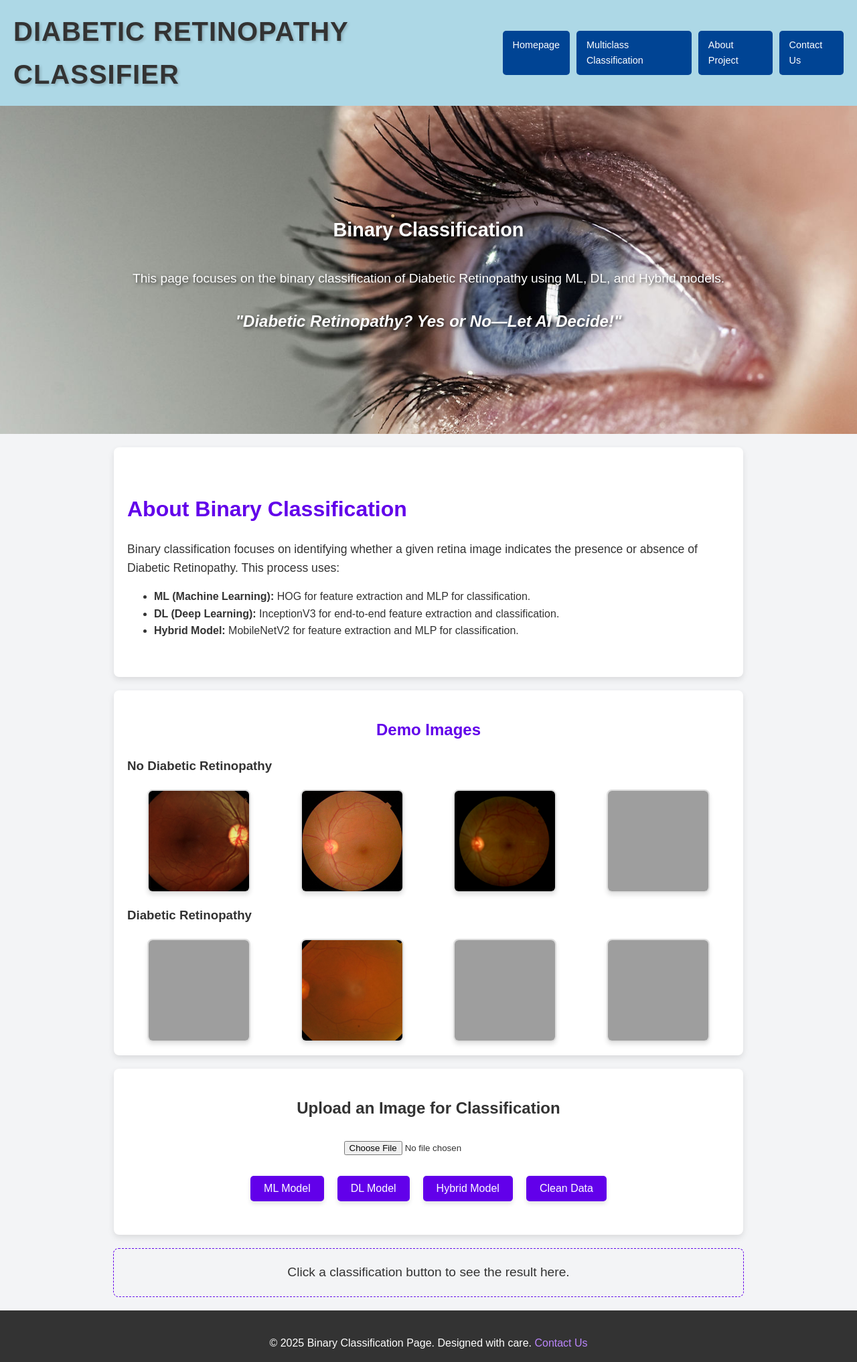
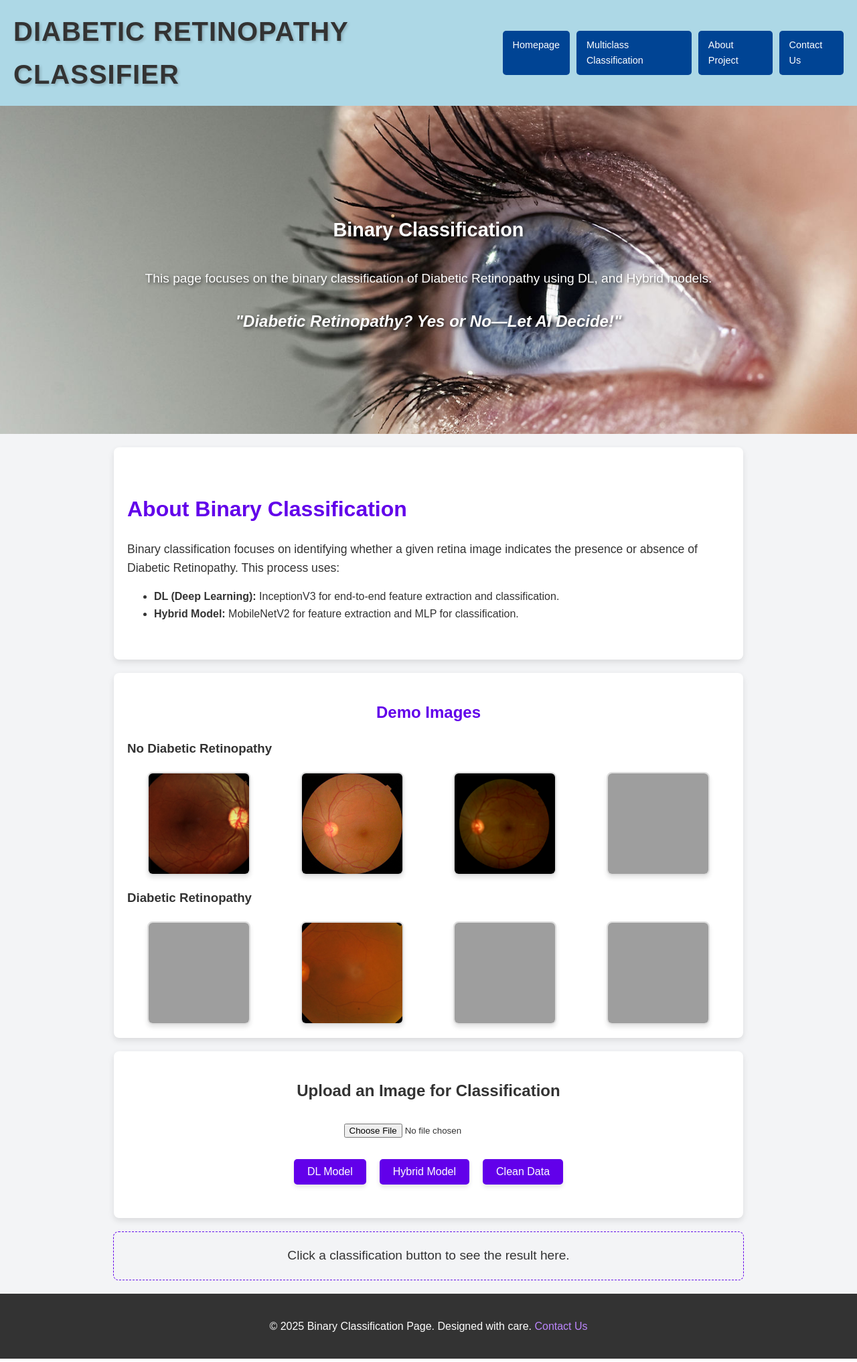
Before and after one commit to Abhishek18141/DR-Insight, a Flask app: page /Binary_Classification in a window 1280 px wide. Shown: the top 2034 px of the page at 67% size. Run offline with Flask 3, Linux system fonts and the light colour scheme; parts of the project's set-up code (start-up, migrations or seed data) failed here and were passed over; grey boxes are pictures that could not be loaded.

Commit message:
Update Binay_Classification.html

```diff
--- a/templates/Binay_Classification.html
+++ b/templates/Binay_Classification.html
@@ -201,7 +201,7 @@
 
     <section class="hero">
         <h2>Binary Classification</h2>
-        <p>This page focuses on the binary classification of Diabetic Retinopathy using ML, DL, and Hybrid models.</p>
+        <p>This page focuses on the binary classification of Diabetic Retinopathy using DL, and Hybrid models.</p>
         <p class="slogan">"Diabetic Retinopathy? Yes or No—Let AI Decide!"</p>
     </section>
 
@@ -209,7 +209,6 @@
         <h2>About Binary Classification</h2>
         <p>Binary classification focuses on identifying whether a given retina image indicates the presence or absence of Diabetic Retinopathy. This process uses:</p>
         <ul>
-            <li><b>ML (Machine Learning):</b> HOG for feature extraction and MLP for classification.</li>
             <li><b>DL (Deep Learning):</b> InceptionV3 for end-to-end feature extraction and classification.</li>
             <li><b>Hybrid Model:</b> MobileNetV2 for feature extraction and MLP for classification.</li>
         </ul>
@@ -236,7 +235,6 @@
         <form id="upload-form" enctype="multipart/form-data">
             <input type="file" name="image" id="image" accept="image/*" required>
             <div class="classification-buttons">
-                <button type="button" onclick="classifyImage('ml')">ML Model</button>
                 <button type="button" onclick="classifyImage('dl')">DL Model</button>
                 <button type="button" onclick="classifyImage('hybrid')">Hybrid Model</button>
                 <button type="button" onclick="cleanData()">Clean Data</button>
```
